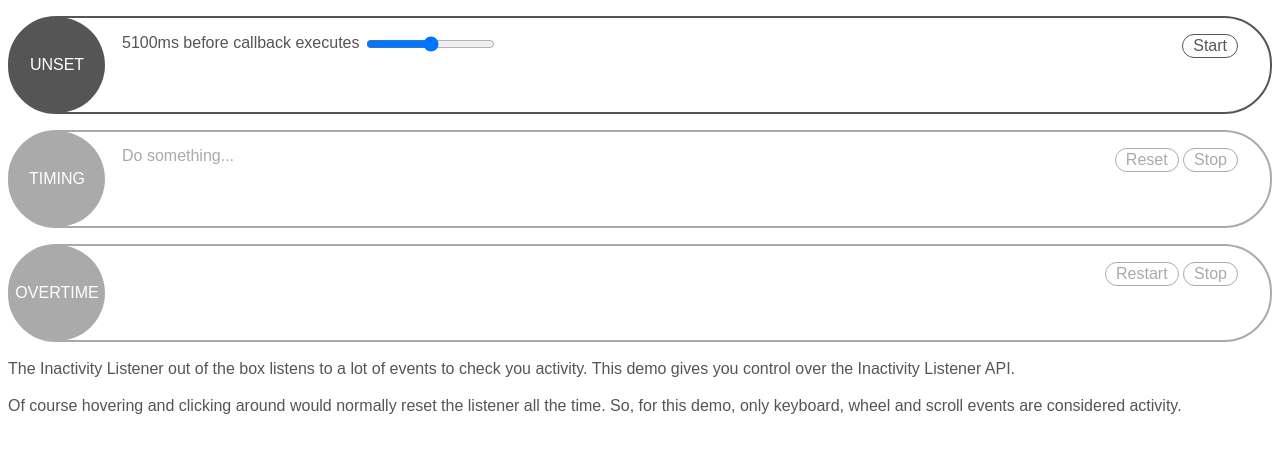
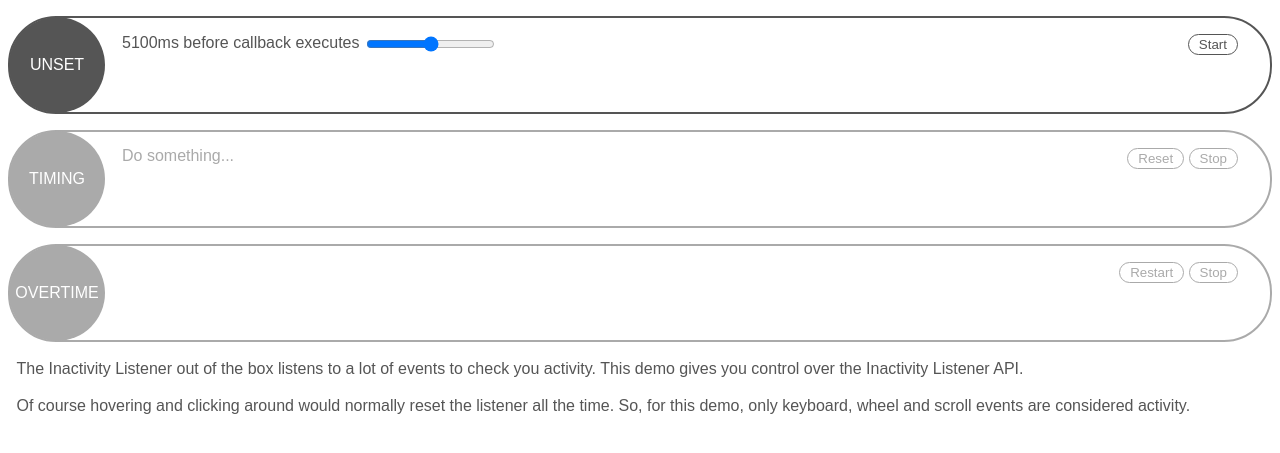
Before and after one commit to ovanderzee/inactivity-listener, a website: page demo/inactivityListener.html in a window 1280 px wide. Shown: the part 103-556 px from the top of the page. Drawn offline with Linux system fonts and the light colour scheme.

Commit message:
changelog

```diff
--- a/demo/inactivityListener.css
+++ b/demo/inactivityListener.css
@@ -31,7 +31,6 @@ fieldset[disabled] {
 
 input,
 button {
-    font: caption;
     line-height: 1;
     vertical-align: middle !important;
 }
@@ -107,4 +106,5 @@ fieldset:not([disabled]) button:hover {
 
 section {
     line-height: 1.333;
+    padding: 0 1ex;
 }
```
Also changed, not shown: CHANGELOG.md (added).
